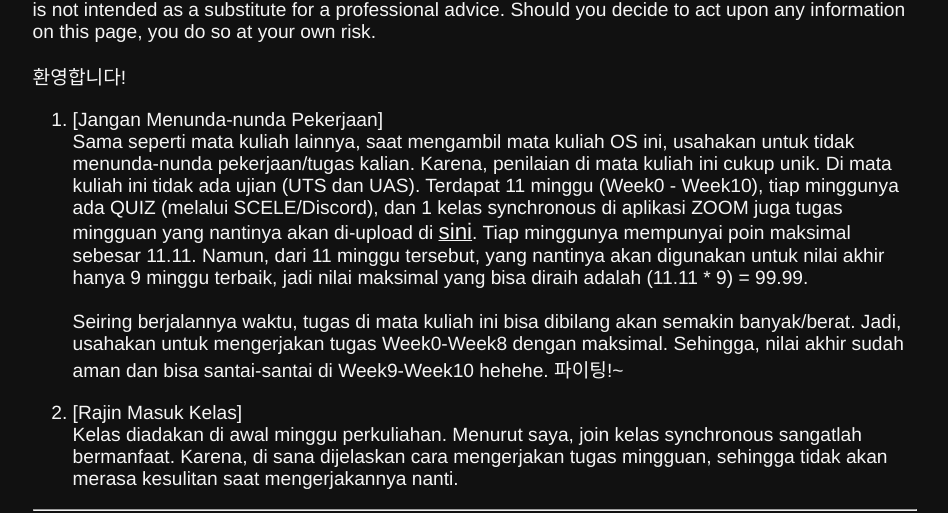
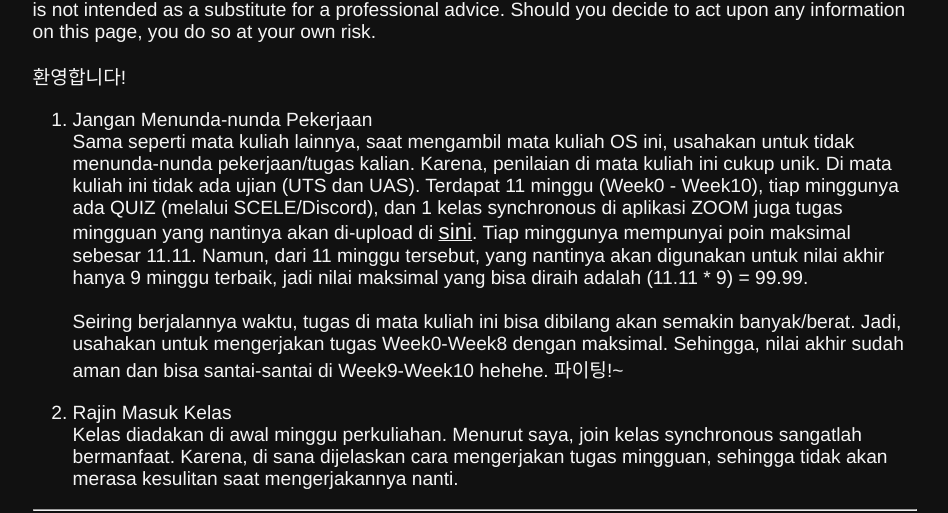
Before and after one commit to amzufar/os211, a Jekyll site: the page built from w10.md, in a window 1280 px wide. Shown: the part 314-827 px from the top of the page, without its empty margins (165-1113 px from the left). Built offline with Jekyll 4.4.1, drawn with Linux system fonts in a browser that asks for light colours; our own code applies the rules of GitHub Pages for plain Markdown files.

Commit message:
modified: w10.md

```diff
--- a/w10.md
+++ b/w10.md
@@ -10,9 +10,9 @@ Disclaimer: The content displayed on this page is merely for educational and inf
 환영합니다!
 
 
-1. [Jangan Menunda-nunda Pekerjaan]<br>
+1. Jangan Menunda-nunda Pekerjaan<br>
 Sama seperti mata kuliah lainnya, saat mengambil mata kuliah OS ini, usahakan untuk tidak menunda-nunda pekerjaan/tugas kalian. Karena, penilaian di mata kuliah ini cukup unik. Di mata kuliah ini tidak ada ujian (UTS dan UAS). Terdapat 11 minggu (Week0 - Week10), tiap minggunya ada QUIZ (melalui SCELE/Discord), dan 1 kelas synchronous di aplikasi ZOOM juga tugas mingguan yang nantinya akan di-upload di <u><a href="https://osp4diss.vlsm.org/" target="_blank">sini</a></u>. Tiap minggunya mempunyai poin maksimal sebesar 11.11. Namun, dari 11 minggu tersebut, yang nantinya akan digunakan untuk nilai akhir hanya 9 minggu terbaik, jadi nilai maksimal yang bisa diraih adalah (11.11 * 9) = 99.99. <br><br>
 Seiring berjalannya waktu, tugas di mata kuliah ini bisa dibilang akan semakin banyak/berat. Jadi, usahakan untuk mengerjakan tugas Week0-Week8 dengan maksimal. Sehingga, nilai akhir sudah aman dan bisa santai-santai di Week9-Week10 hehehe. 파이팅!~
 
-2. [Rajin Masuk Kelas]<br>
+2. Rajin Masuk Kelas<br>
 Kelas diadakan di awal minggu perkuliahan. Menurut saya, join kelas synchronous sangatlah bermanfaat. Karena, di sana dijelaskan cara mengerjakan tugas mingguan, sehingga tidak akan merasa kesulitan saat mengerjakannya nanti.
```
